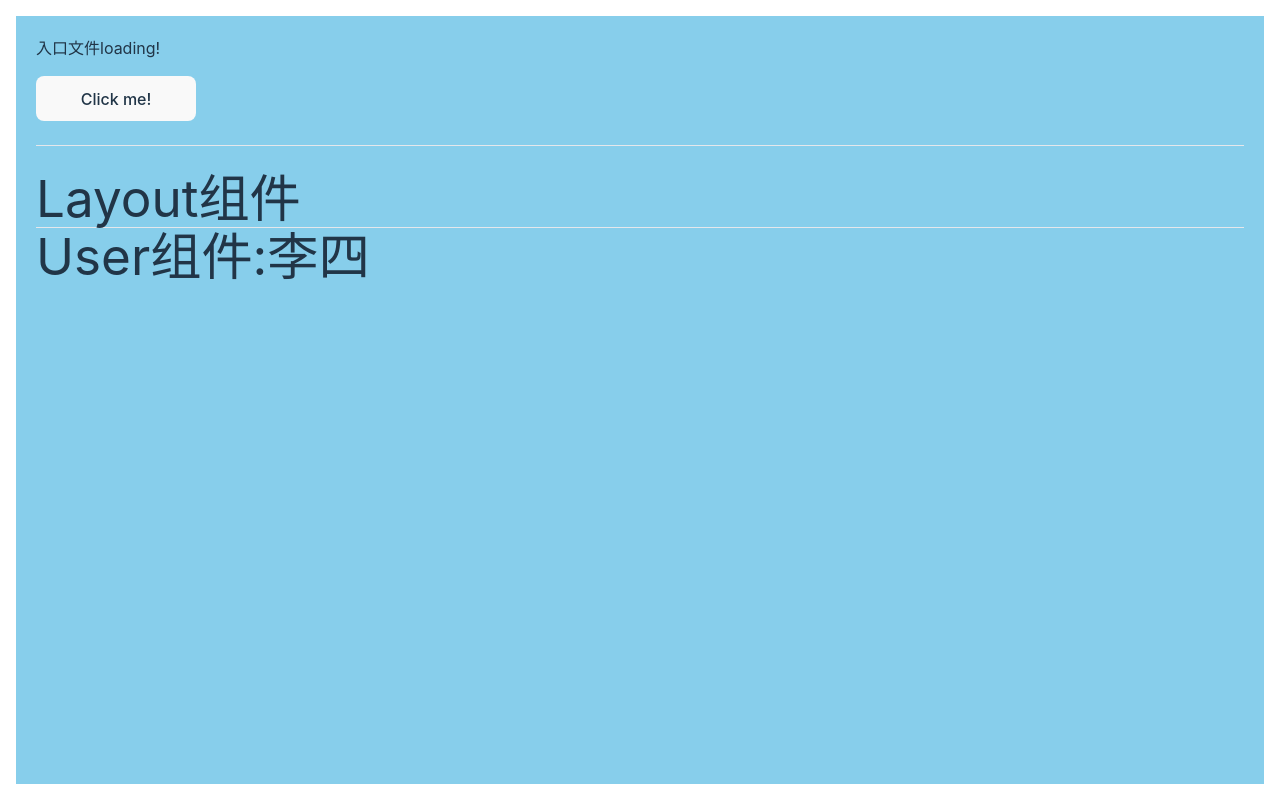
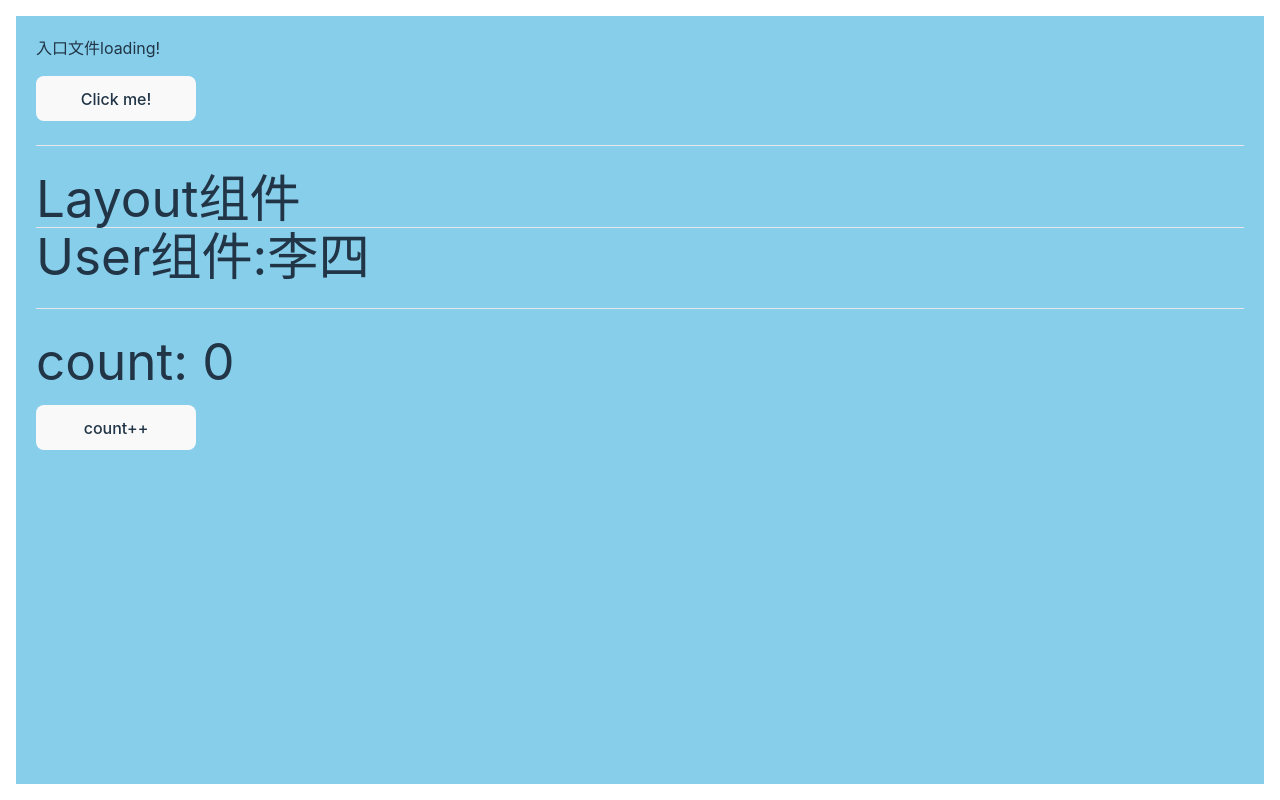
Before and after one commit to jay6697117/my-vite-react, a React (Vite) app: page / in a window 1280 px wide. Built offline with nearby package versions, Linux system fonts and the light colour scheme.

Commit message:
添加vue3-shortkey

```diff
--- a/src/App.tsx
+++ b/src/App.tsx
@@ -1,14 +1,27 @@
-import React, { useState, useEffect, useRef, useContext } from 'react'
+import {
+  type FC,
+  type ReactElement,
+  type ForwardedRef,
+  useState,
+  useEffect,
+  useRef,
+  useContext,
+  useCallback,
+  createRef,
+  createContext,
+  forwardRef,
+  memo
+} from 'react'
 import './App.css'
 
 type Props = {
   [x: string]: any
-  children?: React.ReactElement
+  children?: ReactElement
 }
 
-const UserNameContext = React.createContext('')
+const UserNameContext = createContext('')
 
-const FancyButton: React.FC<Props> = React.forwardRef((props, ref: React.ForwardedRef<HTMLButtonElement>) => {
+const FancyButton: FC<Props> = forwardRef((props, ref: ForwardedRef<HTMLButtonElement>) => {
   console.log('%c挂载 ref 11:', 'color: purple; font-size: 16px;', ref)
   useEffect(() => {
     // 执行一些只需要在组件挂载时运行一次的操作
@@ -28,10 +41,10 @@ const FancyButton: React.FC<Props> = React.forwardRef((props, ref: React.Forward
   )
 })
 
-const App: React.FC<Props> = (props: Props) => {
+const App: FC<Props> = (props: Props) => {
   console.log('props', props)
   const domRef = useRef(null)
-  const ref1 = React.createRef()
+  const ref1 = createRef()
   console.log('立刻 domRef 1:', domRef)
 
   const [username, setUsername] = useState('张三')
@@ -39,6 +52,11 @@ const App: React.FC<Props> = (props: Props) => {
   setTimeout(() => {
     setUsername('李四')
   }, 2000)
+
+  const [count, setCount] = useState(0)
+  const handleBtnClick = useCallback(() => {
+    setCount(count => count + 1)
+  }, [])
 
   useEffect(() => {
     // 执行一些只需要在组件挂载时运行一次的操作
@@ -63,6 +81,11 @@ const App: React.FC<Props> = (props: Props) => {
         <hr />
         <br />
         <Layout />
+        <br />
+        <hr />
+        <br />
+        <h1>count: {count}</h1>
+        <MemoButton onClick={handleBtnClick} />
       </div>
     </UserNameContext.Provider>
   )
@@ -83,4 +106,11 @@ const User = () => {
   return <h1>User组件:{username}</h1>
 }
 
+function Button({ onClick }: { onClick: () => void }) {
+  console.log('button render')
+  return <button className='fancy-button' onClick={onClick}>count++</button>
+}
+
+const MemoButton = memo(Button)
+
 export default App
--- a/src/main.tsx
+++ b/src/main.tsx
@@ -3,7 +3,6 @@ import App from './App.tsx'
 import './styles/index.css'
 
 createRoot(document.getElementById('root')!).render(
-  // <App />
   <App>
     <div className='px-6 py-1 bg-purple-600 text-[2rem] fixed top-[1rem] right-[1rem] flex justify-center items-center rounded-full'>
       入口文件loading!
```
